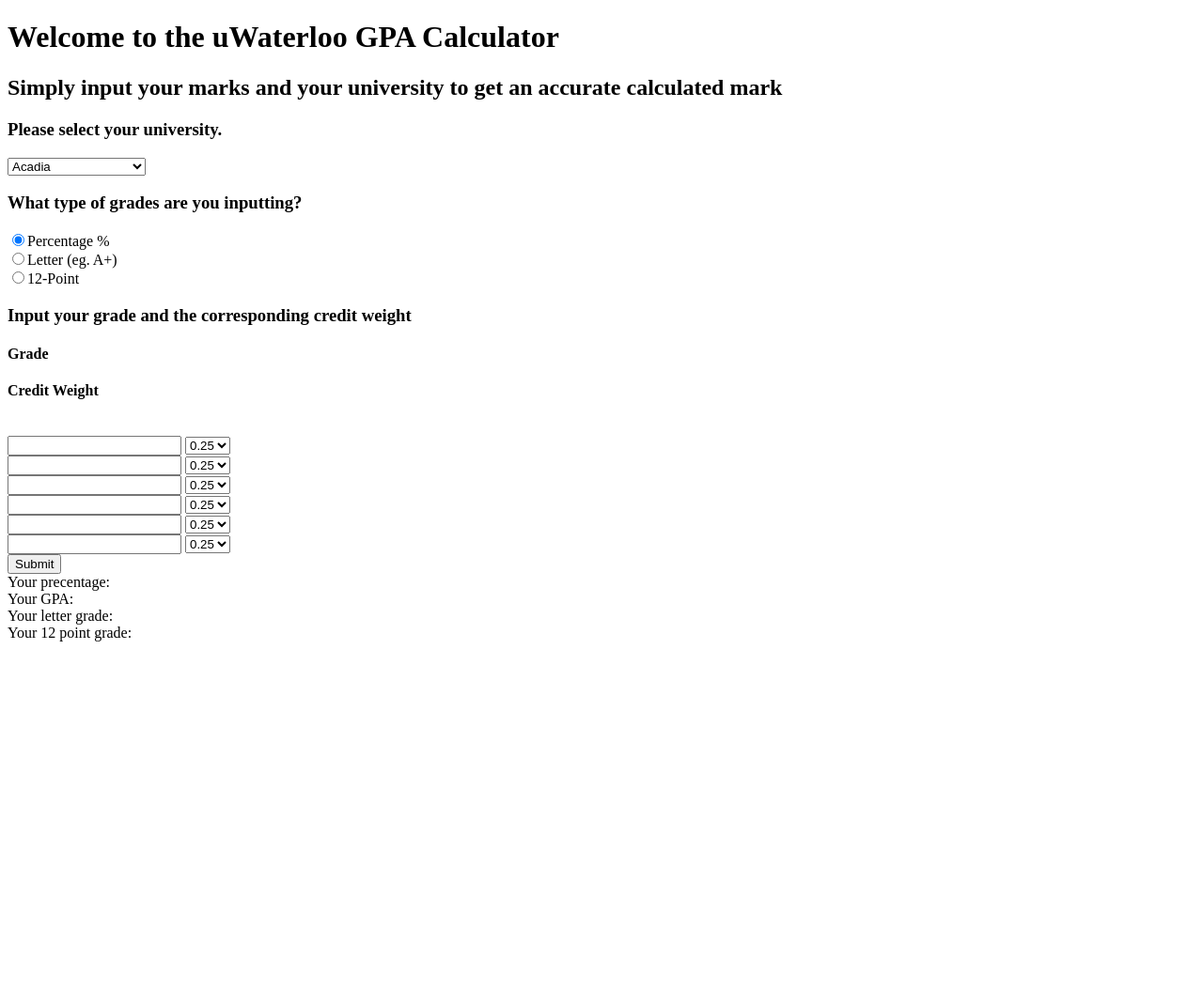
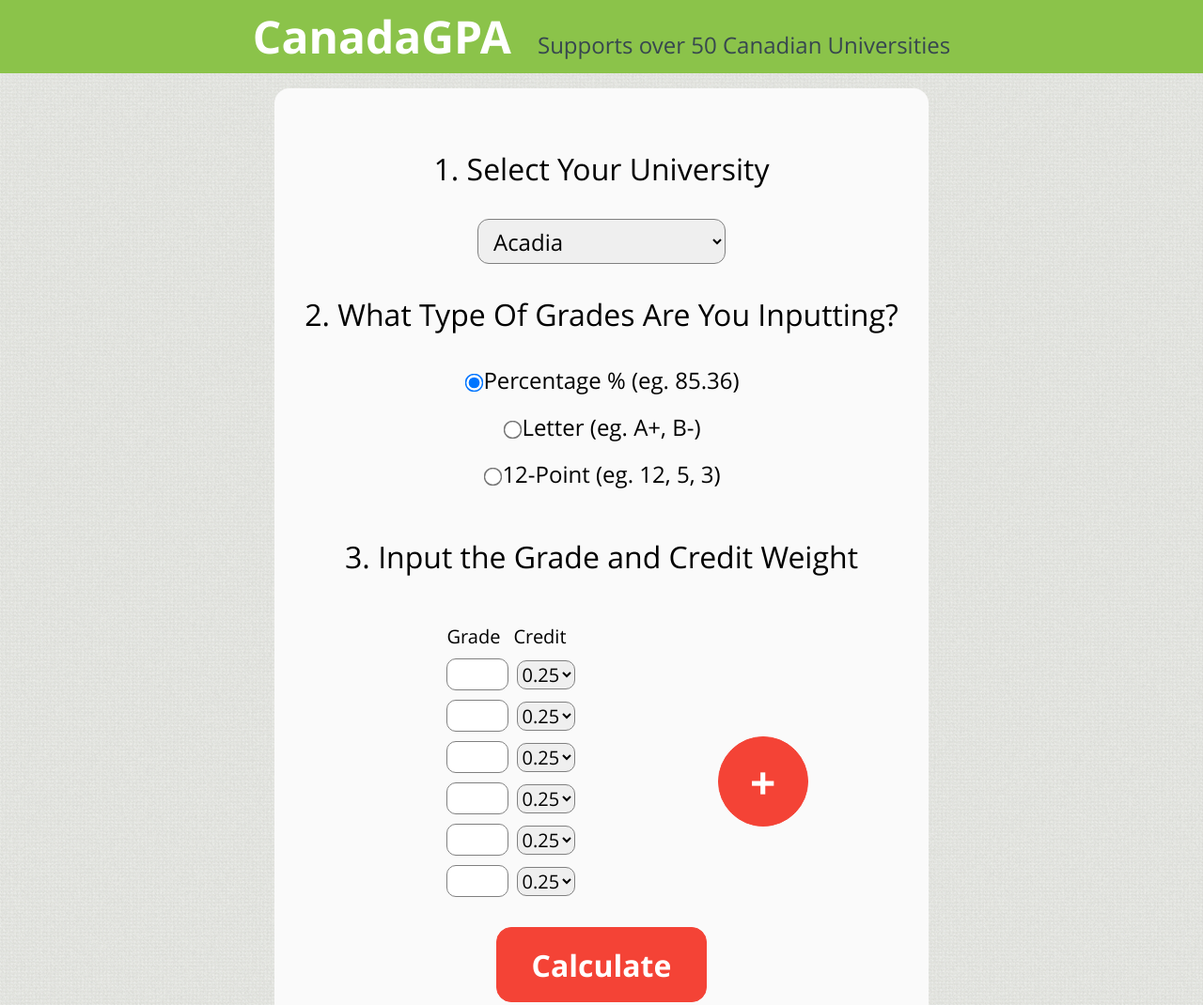
Before and after one commit to sergei1152/WhatsMyGPA, a plain HTML site: page gpa-calc.html in a window 1280 px wide. Shown: the top 1070 px of the page at 94% size. Before the commit the page ends 800 px from the top, so only its background shows below. Drawn offline with Linux system fonts and the light colour scheme.

Commit message:
Added CSS styling to the page

```diff
--- a/gpa-calc.html
+++ b/gpa-calc.html
@@ -2,19 +2,21 @@
 <html lang="en">
 <head>
 	<meta charset="UTF-8">
-	<title>uWaterloo GPA Calculator</title>
+	<title>Canadian Universities GPA Calculator</title>
+    <link rel="stylesheet" href="main.css">
     <script src="university-list.js"></script>
     <script src="calculateGPA.js"></script>
 </head>
 
 <body>
 
-  <h1>Welcome to the uWaterloo GPA Calculator</h1>
-  <h2>Simply input your marks and your university to get an accurate calculated mark</h2>
+  <div id="header">
+    <h1>CanadaGPA</h1>
+    <h2>Supports over 50 Canadian Universities</h2>
+  </div>
 
-
-  <form action="" id="input-gpa-form" onsubmit="return calculateGPA()">
-    <h3>Please select your university.</h3>
+  <form action="" id="input-form" onsubmit="return calculateGPA()">
+    <h3>1. Select Your University</h3>
     <select id="university">
         <option value="Acadia">Acadia</option>
         <option value="Alberta">Alberta</option>
@@ -71,15 +73,19 @@
         <option value="Winnipeg">Winnipeg</option>
         <option value="York">York</option>
     </select>
+    <br>
 
-    <h3>What type of grades are you inputting?</h3>
-    <input type="radio" name="input-type" value="percent" checked="checked" id="input-percent">Percentage %<br>
-    <input type="radio" name="input-type" value="letter" id="input-letter">Letter (eg. A+) <br>
-    <input type="radio" name="input-type" value="12-point" id="input-12point">12-Point <br>
+    <h3>2. What Type Of Grades Are You Inputting?</h3>
+    <div class="radio"><input type="radio" name="input-type" value="percent" checked="checked" id="input-percent" >Percentage % (eg. 85.36)</div>
+    <div class="radio"><input type="radio" name="input-type" value="letter" id="input-letter" class="radio">Letter (eg. A+, B-) </div>
+    <div class="radio"><input type="radio" name="input-type" value="12-point" id="input-12point" class="radio">12-Point (eg. 12, 5, 3)</div>
+    <br>
 
+    <h3>3. Input the Grade and Credit Weight</h3>
+    <br>
 
-    <h3>Input your grade and the corresponding credit weight</h3>
-    <h4 class="input-titles">Grade</h4> <h4 class="input-titles">Credit Weight</h4>
+    <div class="semester-input">
+      <h4>Grade</h4> <h4>Credit</h4>
       <br>
 
       <input type="text" id="course_1_value">
@@ -153,14 +159,21 @@
           <option value="6.0">6.0</option>
       </select>
       <br>
+    </div>
 
-    <input type="submit" value="Submit">
+    <button type="button" id="add-semester-button">+</button>
 
+    <br>
+    <input type="submit" value="Calculate" id="submit-button">
   </form>
 
-  <div id="percentage-output">Your precentage:</div>
-  <div id="GPA-output">Your GPA:</div>
-  <div id="letter-output">Your letter grade:</div>
-  <div id="12point-output">Your 12 point grade:</div>
+
+  <br>
+  <div id="grade-output">
+    <p>Percent Average: </p><h4 id="percentage-output">--</h4><br>
+    <p>GPA: </p><h4 id="GPA-output">--</h4><br>
+    <p>Letter Grade:</p><h4 id="letter-output">--</h4><br>
+    <p>12-Point Grade: </p><h4 id="12point-output">--</h4><br>
+  </div>
 </body>
 </html>
--- /dev/null
+++ b/main.css
@@ -0,0 +1,199 @@
+/*Open-sans fonts*/
+@font-face {
+  font-family: 'Open Sans';
+  font-style: normal;
+  font-weight: 400;
+  src: local('Open Sans'), local('OpenSans'), url(http://themes.googleusercontent.com/static/fonts/opensans/v8/cJZKeOuBrn4kERxqtaUH3T8E0i7KZn-EPnyo3HZu7kw.woff) format('woff');
+}
+@font-face {
+  font-family: 'Open Sans';
+  font-style: normal;
+  font-weight: 700;
+  src: local('Open Sans Bold'), local('OpenSans-Bold'), url(http://themes.googleusercontent.com/static/fonts/opensans/v8/k3k702ZOKiLJc3WVjuplzHhCUOGz7vYGh680lGh-uXM.woff) format('woff');
+}
+body{
+	text-align: center;
+	background-image:url(background.png);
+	background-repeat: repeat;
+}
+#header {
+	height: 5em;
+	text-align: center;
+	margin: -0.6em -0.6em 1em -0.6em;
+	line-height: 100%;
+	background-color: #8BC34A;
+}
+#header h1{
+	font-family: Open Sans, Arial;
+	font-weight: bold;
+	display: inline-block;
+	font-size: 3em;
+	color: white;
+}
+#header h2{
+	font-family: Open Sans, Arial;
+	font-weight: normal;
+	display: inline-block;
+	margin-left: 1em;
+	color: #37474F;
+}
+#input-form{
+	width:auto;
+	display: inline-block;
+	margin: auto;
+	text-align: center;
+	padding: 2em;
+	background-color: #FAFAFA;
+	border-radius: 1em;
+}
+#input-form h3{
+	font-family: Open Sans, Arial;
+	font-size: 2em;
+	font-color: grey;
+	font-weight: normal;
+	clear: both;
+}
+#university{
+	height: 2em;
+	padding-left: 0.5em;
+	font-size: 1.5em;
+	font-family: Open Sans, Arial;
+	border-radius: 0.5em;
+	border: 1px solid grey;
+}
+#university:focus{
+    outline: 0;
+    box-shadow: 0px 0px 1px 2px #8BC34A;
+
+}
+.radio{
+	font-family: Open Sans, Arial;
+	font-weight: normal;
+	font-size: 1.5em;
+	clear: both;
+	margin-top: 0.5em;
+}
+input[type='radio'] {
+    transform: scale(1.5);
+}
+.semester-input{
+	display: inline-block;
+	width: auto;
+}
+.semester-input h4{
+	font-family: Open Sans, Arial;
+	font-weight: normal;
+	float: left;
+	display: inline-block;
+	margin-top: 0em;
+	margin-bottom: 0em;
+	font-size: 1.25em;
+}
+.semester-input h4:nth-child(1){
+	float: left;
+}
+.semester-input h4:nth-child(2){
+	float: right;
+	margin-right: 0.5em;
+}
+.semester-input input{
+	font-family: Open Sans, Arial;
+	font-weight: normal;
+	margin-top: 0.5em;
+	font-size: 1.25em;
+	width: 3em;
+	height: 1.5em;
+	text-align: center;
+	border-radius: 0.5em;
+	border: 1px solid grey;
+	margin-right: 0.25em;
+}
+
+.semester-input input:focus{
+    outline: 0;
+    box-shadow: 0px 0px 1px 2px #8BC34A;
+
+}
+.semester-input select{
+	font-family: Open Sans, Arial;
+	font-weight: normal;
+	margin-top: 0.5em;
+	font-size: 1.25em;
+	border-radius: 0.5em;
+	border: 1px solid grey;
+}
+
+.semester-input select:focus{
+    outline: 0;
+    box-shadow: 0px 0px 1px 2px #8BC34A;
+}
+#add-semester-button{
+	width: 2em;
+	height: 2em;
+	font-family: Open Sans, Arial;
+	font-weight: bold;
+	font-size: 3em;
+	border-radius: 100%;
+	border: 1px solid #f44336;
+	color: white;
+	background-color: #f44336;
+	float: right;
+	margin-top: 2.5em;
+	margin-right: 2em;
+}
+#add-semester-button:hover{
+	background-color: #ef5350;
+}
+#add-semester-button:active{
+	background-color: #d50000;
+}
+#add-semester-button:focus{
+    outline: 0;
+    box-shadow: 0px 0px 1px 2px #d50000;
+}
+#submit-button{
+	margin-top: 1em;
+	font-family: Open Sans, Arial;
+	font-weight: bold;
+	color: white;
+	font-size: 2em;
+	width: 7em;
+	height: 2.5em;
+	border-radius: 0.5em;
+	border: 1px solid #f44336;
+	background-color: #f44336;
+}
+#submit-button:hover{
+	background-color: #ef5350;
+}
+#submit-button:active{
+	background-color: #d50000;
+}
+#submit-button:focus{
+    outline: 0;
+    box-shadow: 0px 0px 1px 2px #d50000;
+}
+#grade-output{
+	width: auto;
+	display: inline-block;
+	text-align: center;
+	clear: both;
+	padding: 1em 5em 1em 5em;
+	margin-top: 1em;
+	border-radius: 1em;
+	background-color: #8BC34A;
+	font-family: Open Sans, Arial;
+	font-size: 2em;
+}
+#grade-output h4{
+	display: inline-block;
+	margin: 0em 0em 0em 1em;
+	font-family: Open Sans, Arial;
+	font-weight: bold;
+	color: white;
+}
+#grade-output p{
+	display: inline-block;
+	margin: 0em;
+	font-family: Open Sans, Arial;
+}
```
Also changed, not shown: background.png (added). Lines whose indentation alone changed are shown as unchanged.
